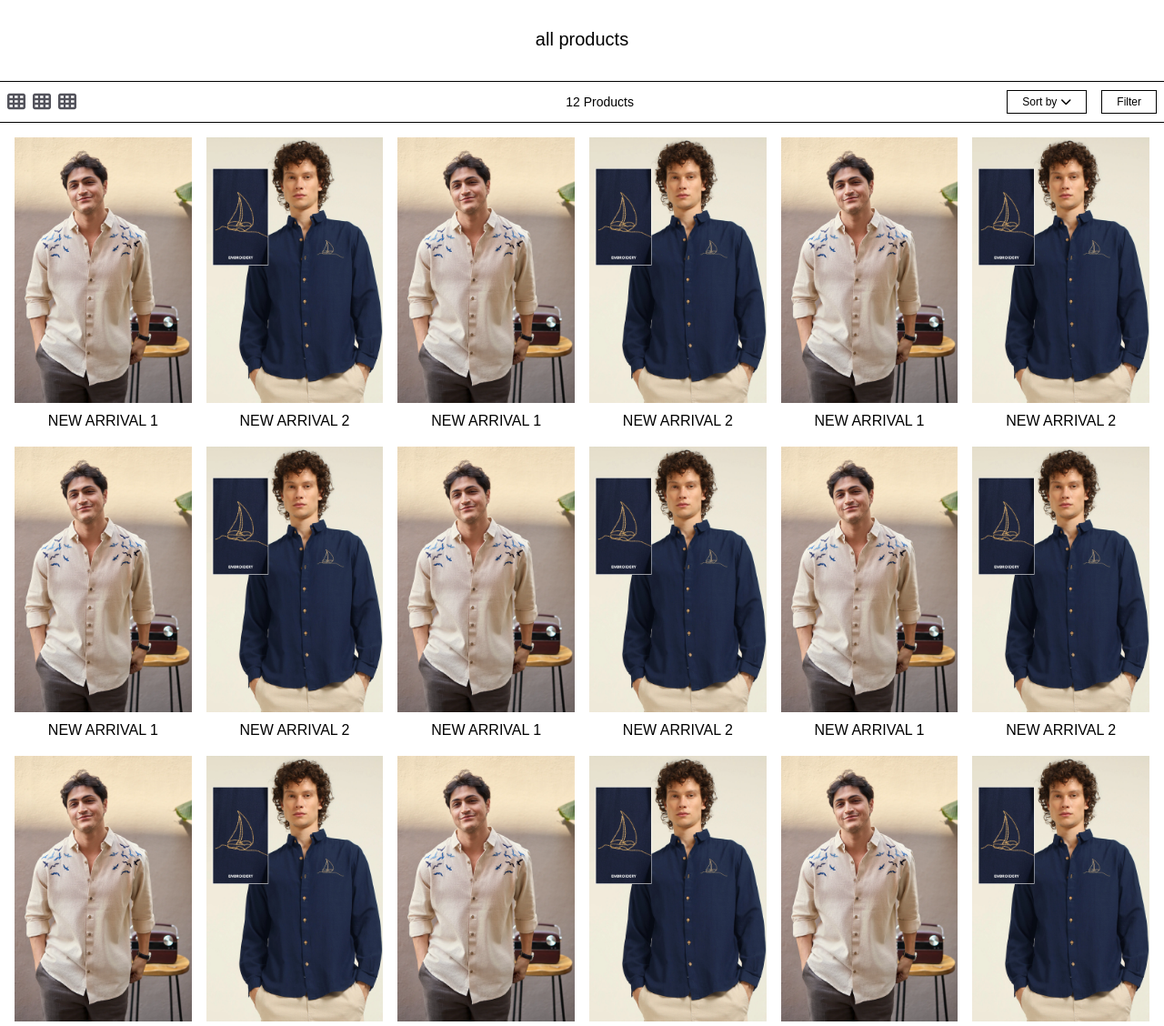
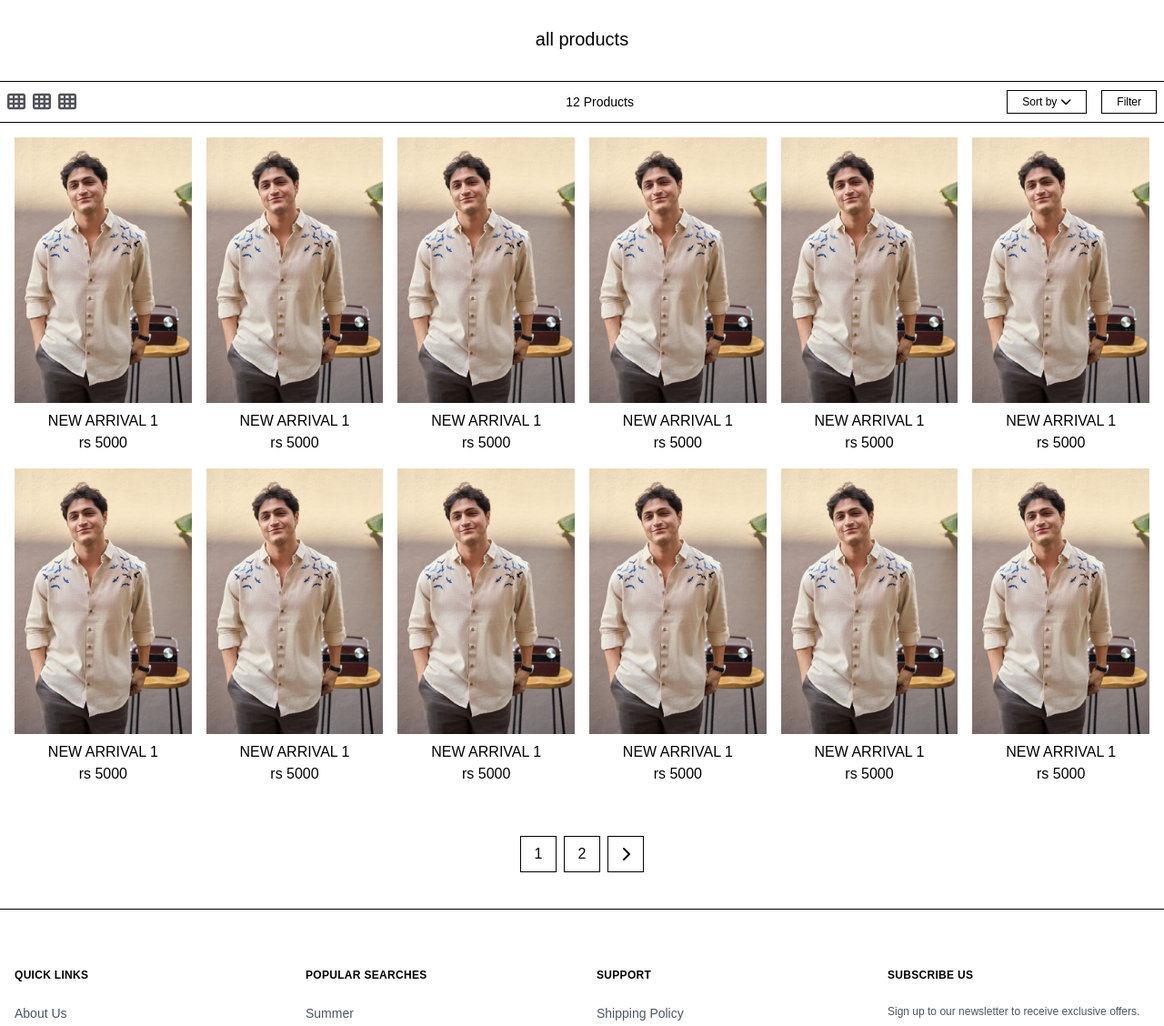
Before and after one commit to bhupendrasapkota/nepwear, a plain HTML site: page Products/products.html in a window 1280 px wide. Shown: the part 99-1227 px from the top of the page at 91% size. Drawn offline with nearby package versions, Linux system fonts and the light colour scheme; a web font is replaced by a local one.

Commit message:
Updated Product pages

```diff
--- a/Products/products.html
+++ b/Products/products.html
@@ -16,7 +16,8 @@
       href="https://cdnjs.cloudflare.com/ajax/libs/font-awesome/6.7.2/css/all.min.css"
       integrity="sha512-Evv84Mr4kqVGRNSgIGL/F/aIDqQb7xQ2vcrdIwxfjThSH8CSR7PBEakCr51Ck+w+/U6swU2Im1vVX0SVk9ABhg=="
       crossorigin="anonymous"
-      referrerpolicy="no-referrer" />
+      referrerpolicy="no-referrer"
+    />
     <script>
       tailwind.config = {
         theme: {
@@ -37,14 +38,16 @@
   <body>
     <!-- Header -->
     <header
-      class="fixed left-0 right-0 top-0 bg-transparent z-50 lg:px-10 font-aquire">
+      class="fixed left-0 right-0 top-0 bg-transparent z-50 lg:px-10 font-aquire"
+    >
       <!-- Navigation -->
       <nav class="container mx-auto flex items-center justify-between p-4">
         <!-- hamburger menu -->
         <div class="md:hidden flex items-center">
           <button
             class="md:hidden text-black text-base hover:text-primary focus:outline-none"
-            aria-label="Toggle Menu">
+            aria-label="Toggle Menu"
+          >
             <i class="fa fa-bars"></i>
           </button>
         </div>
@@ -54,7 +57,8 @@
             <img
               src="../Home/assets/logo.png"
               alt="Nepwears Logo"
-              class="lg:h-20 h-14" />
+              class="lg:h-20 h-14"
+            />
           </div>
         </a>
         <!-- navigation links -->
@@ -98,28 +102,33 @@
       <section class="font-aquire w-full pt-24 lg:pt-32 bg-white z-40">
         <!-- Products Header (normal flow) -->
         <div
-          class="container mx-auto px-4 mb-8 flex items-center justify-center">
+          class="container mx-auto px-4 mb-8 flex items-center justify-center"
+        >
           <h2 class="text-xl">all products</h2>
         </div>
 
         <!-- Products Grid (sticky) -->
         <div
-          class="sticky top-24 md:top-24 lg:top-28 bg-white z-40 border-t border-b border-black px-2 py-2 flex justify-between items-center">
+          class="sticky top-24 md:top-24 lg:top-28 bg-white z-40 border-t border-b border-black px-2 py-2 flex justify-between items-center"
+        >
           <!-- Icons -->
           <div class="hidden md:flex lg:flex space-x-2">
             <a
               href="#"
-              class="text-xl text-zinc-600 hover:text-black transition">
+              class="text-xl text-zinc-600 hover:text-black transition"
+            >
               <i class="fa-solid fa-table-cells"></i>
             </a>
             <a
               href="#"
-              class="text-xl text-zinc-600 hover:text-black transition">
+              class="text-xl text-zinc-600 hover:text-black transition"
+            >
               <i class="fa-solid fa-table-cells"></i>
             </a>
             <a
               href="#"
-              class="text-xl text-zinc-600 hover:text-black transition">
+              class="text-xl text-zinc-600 hover:text-black transition"
+            >
               <i class="fa-solid fa-table-cells"></i>
             </a>
           </div>
@@ -130,12 +139,14 @@
           <!-- Sort & Filter Buttons -->
           <div class="flex items-center gap-x-2 lg:gap-x-4">
             <button
-              class="text-xs border border-black px-4 py-1 hover:bg-secondary transition inline-flex items-center gap-1">
+              class="text-xs border border-black px-4 py-1 hover:bg-secondary transition inline-flex items-center gap-1"
+            >
               Sort by
               <i class="fa fa-chevron-down text-xs"></i>
             </button>
             <button
-              class="text-xs border border-black px-4 py-1 hover:bg-secondary transition">
+              class="text-xs border border-black px-4 py-1 hover:bg-secondary transition"
+            >
               Filter
             </button>
           </div>
@@ -143,217 +154,247 @@
 
         <!-- Your Products Grid or List -->
         <div class="grid grid-cols-1 md:grid-cols-3 lg:grid-cols-6 gap-4 p-4">
-          <!-- Product Card 1 -->
-          <div class="flex flex-col items-center">
-            <div
-              class="w-full flex items-center justify-center overflow-hidden mb-2">
+          <div class="flex flex-col items-center group">
+            <!-- Image Container -->
+            <div class="w-full overflow-hidden mb-2 relative">
               <img
                 src="../Home/assets/image1.webp"
                 alt="New Arrival 1"
-                class="w-full h-auto transition-transform duration-[2000ms] ease-in-out hover:scale-105" />
-            </div>
-            <h3 class="text-base uppercase">new arrival 1</h3>
-          </div>
-          <!-- Product Card 2 -->
-          <div class="flex flex-col items-center">
-            <div
-              class="w-full flex items-center justify-center overflow-hidden mb-2">
+                class="w-full h-auto transition-all duration-700 ease-in-out group-hover:scale-110 group-hover:opacity-0"
+              />
+
               <img
                 src="../Home/assets/image2.jpg"
-                alt="New Arrival 2"
-                class="w-full h-auto transition-transform duration-[2000ms] ease-in-out hover:scale-105" />
+                alt="New Arrival Hover"
+                class="absolute top-0 left-0 w-full h-auto opacity-0 transition-all duration-700 ease-in-out group-hover:opacity-100 group-hover:scale-105"
+              />
             </div>
-            <h3 class="text-base uppercase">new arrival 2</h3>
+
+            <!-- Product Info -->
+            <h3 class="text-base uppercase">new arrival 1</h3>
+            <span>rs 5000</span>
           </div>
-          <div class="flex flex-col items-center">
-            <div
-              class="w-full flex items-center justify-center overflow-hidden mb-2">
+          <div class="flex flex-col items-center group">
+            <!-- Image Container -->
+            <div class="w-full overflow-hidden mb-2 relative">
               <img
                 src="../Home/assets/image1.webp"
                 alt="New Arrival 1"
-                class="w-full h-auto transition-transform duration-[2000ms] ease-in-out hover:scale-105" />
-            </div>
-            <h3 class="text-base uppercase">new arrival 1</h3>
-          </div>
-          <!-- Product Card 2 -->
-          <div class="flex flex-col items-center">
-            <div
-              class="w-full flex items-center justify-center overflow-hidden mb-2">
+                class="w-full h-auto transition-all duration-700 ease-in-out group-hover:scale-110 group-hover:opacity-0"
+              />
+
               <img
                 src="../Home/assets/image2.jpg"
-                alt="New Arrival 2"
-                class="w-full h-auto transition-transform duration-[2000ms] ease-in-out hover:scale-105" />
+                alt="New Arrival Hover"
+                class="absolute top-0 left-0 w-full h-auto opacity-0 transition-all duration-700 ease-in-out group-hover:opacity-100 group-hover:scale-105"
+              />
             </div>
-            <h3 class="text-base uppercase">new arrival 2</h3>
+
+            <!-- Product Info -->
+            <h3 class="text-base uppercase">new arrival 1</h3>
+            <span>rs 5000</span>
           </div>
-          <div class="flex flex-col items-center">
-            <div
-              class="w-full flex items-center justify-center overflow-hidden mb-2">
+          <div class="flex flex-col items-center group">
+            <!-- Image Container -->
+            <div class="w-full overflow-hidden mb-2 relative">
               <img
                 src="../Home/assets/image1.webp"
                 alt="New Arrival 1"
-                class="w-full h-auto transition-transform duration-[2000ms] ease-in-out hover:scale-105" />
-            </div>
-            <h3 class="text-base uppercase">new arrival 1</h3>
-          </div>
-          <!-- Product Card 2 -->
-          <div class="flex flex-col items-center">
-            <div
-              class="w-full flex items-center justify-center overflow-hidden mb-2">
+                class="w-full h-auto transition-all duration-700 ease-in-out group-hover:scale-110 group-hover:opacity-0"
+              />
+
               <img
                 src="../Home/assets/image2.jpg"
-                alt="New Arrival 2"
-                class="w-full h-auto transition-transform duration-[2000ms] ease-in-out hover:scale-105" />
+                alt="New Arrival Hover"
+                class="absolute top-0 left-0 w-full h-auto opacity-0 transition-all duration-700 ease-in-out group-hover:opacity-100 group-hover:scale-105"
+              />
             </div>
-            <h3 class="text-base uppercase">new arrival 2</h3>
+
+            <!-- Product Info -->
+            <h3 class="text-base uppercase">new arrival 1</h3>
+            <span>rs 5000</span>
           </div>
-          <div class="flex flex-col items-center">
-            <div
-              class="w-full flex items-center justify-center overflow-hidden mb-2">
+          <div class="flex flex-col items-center group">
+            <!-- Image Container -->
+            <div class="w-full overflow-hidden mb-2 relative">
               <img
                 src="../Home/assets/image1.webp"
                 alt="New Arrival 1"
-                class="w-full h-auto transition-transform duration-[2000ms] ease-in-out hover:scale-105" />
-            </div>
-            <h3 class="text-base uppercase">new arrival 1</h3>
-          </div>
-          <!-- Product Card 2 -->
-          <div class="flex flex-col items-center">
-            <div
-              class="w-full flex items-center justify-center overflow-hidden mb-2">
+                class="w-full h-auto transition-all duration-700 ease-in-out group-hover:scale-110 group-hover:opacity-0"
+              />
+
               <img
                 src="../Home/assets/image2.jpg"
-                alt="New Arrival 2"
-                class="w-full h-auto transition-transform duration-[2000ms] ease-in-out hover:scale-105" />
+                alt="New Arrival Hover"
+                class="absolute top-0 left-0 w-full h-auto opacity-0 transition-all duration-700 ease-in-out group-hover:opacity-100 group-hover:scale-105"
+              />
             </div>
-            <h3 class="text-base uppercase">new arrival 2</h3>
+
+            <!-- Product Info -->
+            <h3 class="text-base uppercase">new arrival 1</h3>
+            <span>rs 5000</span>
           </div>
-          <div class="flex flex-col items-center">
-            <div
-              class="w-full flex items-center justify-center overflow-hidden mb-2">
+          <div class="flex flex-col items-center group">
+            <!-- Image Container -->
+            <div class="w-full overflow-hidden mb-2 relative">
               <img
                 src="../Home/assets/image1.webp"
                 alt="New Arrival 1"
-                class="w-full h-auto transition-transform duration-[2000ms] ease-in-out hover:scale-105" />
-            </div>
-            <h3 class="text-base uppercase">new arrival 1</h3>
-          </div>
-          <!-- Product Card 2 -->
-          <div class="flex flex-col items-center">
-            <div
-              class="w-full flex items-center justify-center overflow-hidden mb-2">
+                class="w-full h-auto transition-all duration-700 ease-in-out group-hover:scale-110 group-hover:opacity-0"
+              />
+
               <img
                 src="../Home/assets/image2.jpg"
-                alt="New Arrival 2"
-                class="w-full h-auto transition-transform duration-[2000ms] ease-in-out hover:scale-105" />
+                alt="New Arrival Hover"
+                class="absolute top-0 left-0 w-full h-auto opacity-0 transition-all duration-700 ease-in-out group-hover:opacity-100 group-hover:scale-105"
+              />
             </div>
-            <h3 class="text-base uppercase">new arrival 2</h3>
+
+            <!-- Product Info -->
+            <h3 class="text-base uppercase">new arrival 1</h3>
+            <span>rs 5000</span>
           </div>
-          <div class="flex flex-col items-center">
-            <div
-              class="w-full flex items-center justify-center overflow-hidden mb-2">
+          <div class="flex flex-col items-center group">
+            <!-- Image Container -->
+            <div class="w-full overflow-hidden mb-2 relative">
               <img
                 src="../Home/assets/image1.webp"
                 alt="New Arrival 1"
-                class="w-full h-auto transition-transform duration-[2000ms] ease-in-out hover:scale-105" />
-            </div>
-            <h3 class="text-base uppercase">new arrival 1</h3>
-          </div>
-          <!-- Product Card 2 -->
-          <div class="flex flex-col items-center">
-            <div
-              class="w-full flex items-center justify-center overflow-hidden mb-2">
+                class="w-full h-auto transition-all duration-700 ease-in-out group-hover:scale-110 group-hover:opacity-0"
+              />
+
               <img
                 src="../Home/assets/image2.jpg"
-                alt="New Arrival 2"
-                class="w-full h-auto transition-transform duration-[2000ms] ease-in-out hover:scale-105" />
+                alt="New Arrival Hover"
+                class="absolute top-0 left-0 w-full h-auto opacity-0 transition-all duration-700 ease-in-out group-hover:opacity-100 group-hover:scale-105"
+              />
             </div>
-            <h3 class="text-base uppercase">new arrival 2</h3>
+
+            <!-- Product Info -->
+            <h3 class="text-base uppercase">new arrival 1</h3>
+            <span>rs 5000</span>
           </div>
-          <div class="flex flex-col items-center">
-            <div
-              class="w-full flex items-center justify-center overflow-hidden mb-2">
+          <div class="flex flex-col items-center group">
+            <!-- Image Container -->
+            <div class="w-full overflow-hidden mb-2 relative">
               <img
                 src="../Home/assets/image1.webp"
                 alt="New Arrival 1"
-                class="w-full h-auto transition-transform duration-[2000ms] ease-in-out hover:scale-105" />
-            </div>
-            <h3 class="text-base uppercase">new arrival 1</h3>
-          </div>
-          <!-- Product Card 2 -->
-          <div class="flex flex-col items-center">
-            <div
-              class="w-full flex items-center justify-center overflow-hidden mb-2">
+                class="w-full h-auto transition-all duration-700 ease-in-out group-hover:scale-110 group-hover:opacity-0"
+              />
+
               <img
                 src="../Home/assets/image2.jpg"
-                alt="New Arrival 2"
-                class="w-full h-auto transition-transform duration-[2000ms] ease-in-out hover:scale-105" />
+                alt="New Arrival Hover"
+                class="absolute top-0 left-0 w-full h-auto opacity-0 transition-all duration-700 ease-in-out group-hover:opacity-100 group-hover:scale-105"
+              />
             </div>
-            <h3 class="text-base uppercase">new arrival 2</h3>
+
+            <!-- Product Info -->
+            <h3 class="text-base uppercase">new arrival 1</h3>
+            <span>rs 5000</span>
           </div>
-          <div class="flex flex-col items-center">
-            <div
-              class="w-full flex items-center justify-center overflow-hidden mb-2">
+          <div class="flex flex-col items-center group">
+            <!-- Image Container -->
+            <div class="w-full overflow-hidden mb-2 relative">
               <img
                 src="../Home/assets/image1.webp"
                 alt="New Arrival 1"
-                class="w-full h-auto transition-transform duration-[2000ms] ease-in-out hover:scale-105" />
-            </div>
-            <h3 class="text-base uppercase">new arrival 1</h3>
-          </div>
-          <!-- Product Card 2 -->
-          <div class="flex flex-col items-center">
-            <div
-              class="w-full flex items-center justify-center overflow-hidden mb-2">
+                class="w-full h-auto transition-all duration-700 ease-in-out group-hover:scale-110 group-hover:opacity-0"
+              />
+
               <img
                 src="../Home/assets/image2.jpg"
-                alt="New Arrival 2"
-                class="w-full h-auto transition-transform duration-[2000ms] ease-in-out hover:scale-105" />
+                alt="New Arrival Hover"
+                class="absolute top-0 left-0 w-full h-auto opacity-0 transition-all duration-700 ease-in-out group-hover:opacity-100 group-hover:scale-105"
+              />
             </div>
-            <h3 class="text-base uppercase">new arrival 2</h3>
+
+            <!-- Product Info -->
+            <h3 class="text-base uppercase">new arrival 1</h3>
+            <span>rs 5000</span>
           </div>
-          <div class="flex flex-col items-center">
-            <div
-              class="w-full flex items-center justify-center overflow-hidden mb-2">
+          <div class="flex flex-col items-center group">
+            <!-- Image Container -->
+            <div class="w-full overflow-hidden mb-2 relative">
               <img
                 src="../Home/assets/image1.webp"
                 alt="New Arrival 1"
-                class="w-full h-auto transition-transform duration-[2000ms] ease-in-out hover:scale-105" />
-            </div>
-            <h3 class="text-base uppercase">new arrival 1</h3>
-          </div>
-          <!-- Product Card 2 -->
-          <div class="flex flex-col items-center">
-            <div
-              class="w-full flex items-center justify-center overflow-hidden mb-2">
+                class="w-full h-auto transition-all duration-700 ease-in-out group-hover:scale-110 group-hover:opacity-0"
+              />
+
               <img
                 src="../Home/assets/image2.jpg"
-                alt="New Arrival 2"
-                class="w-full h-auto transition-transform duration-[2000ms] ease-in-out hover:scale-105" />
+                alt="New Arrival Hover"
+                class="absolute top-0 left-0 w-full h-auto opacity-0 transition-all duration-700 ease-in-out group-hover:opacity-100 group-hover:scale-105"
+              />
             </div>
-            <h3 class="text-base uppercase">new arrival 2</h3>
+
+            <!-- Product Info -->
+            <h3 class="text-base uppercase">new arrival 1</h3>
+            <span>rs 5000</span>
           </div>
-          <div class="flex flex-col items-center">
-            <div
-              class="w-full flex items-center justify-center overflow-hidden mb-2">
+          <div class="flex flex-col items-center group">
+            <!-- Image Container -->
+            <div class="w-full overflow-hidden mb-2 relative">
               <img
                 src="../Home/assets/image1.webp"
                 alt="New Arrival 1"
-                class="w-full h-auto transition-transform duration-[2000ms] ease-in-out hover:scale-105" />
-            </div>
-            <h3 class="text-base uppercase">new arrival 1</h3>
-          </div>
-          <!-- Product Card 2 -->
-          <div class="flex flex-col items-center">
-            <div
-              class="w-full flex items-center justify-center overflow-hidden mb-2">
+                class="w-full h-auto transition-all duration-700 ease-in-out group-hover:scale-110 group-hover:opacity-0"
+              />
+
               <img
                 src="../Home/assets/image2.jpg"
-                alt="New Arrival 2"
-                class="w-full h-auto transition-transform duration-[2000ms] ease-in-out hover:scale-105" />
+                alt="New Arrival Hover"
+                class="absolute top-0 left-0 w-full h-auto opacity-0 transition-all duration-700 ease-in-out group-hover:opacity-100 group-hover:scale-105"
+              />
             </div>
-            <h3 class="text-base uppercase">new arrival 2</h3>
+
+            <!-- Product Info -->
+            <h3 class="text-base uppercase">new arrival 1</h3>
+            <span>rs 5000</span>
           </div>
+          <div class="flex flex-col items-center group">
+            <!-- Image Container -->
+            <div class="w-full overflow-hidden mb-2 relative">
+              <img
+                src="../Home/assets/image1.webp"
+                alt="New Arrival 1"
+                class="w-full h-auto transition-all duration-700 ease-in-out group-hover:scale-110 group-hover:opacity-0"
+              />
+
+              <img
+                src="../Home/assets/image2.jpg"
+                alt="New Arrival Hover"
+                class="absolute top-0 left-0 w-full h-auto opacity-0 transition-all duration-700 ease-in-out group-hover:opacity-100 group-hover:scale-105"
+              />
+            </div>
+
+            <!-- Product Info -->
+            <h3 class="text-base uppercase">new arrival 1</h3>
+            <span>rs 5000</span>
+          </div>
+          <div class="flex flex-col items-center group">
+            <!-- Image Container -->
+            <div class="w-full overflow-hidden mb-2 relative">
+              <img
+                src="../Home/assets/image1.webp"
+                alt="New Arrival 1"
+                class="w-full h-auto transition-all duration-700 ease-in-out group-hover:scale-110 group-hover:opacity-0"
+              />
+
+              <img
+                src="../Home/assets/image2.jpg"
+                alt="New Arrival Hover"
+                class="absolute top-0 left-0 w-full h-auto opacity-0 transition-all duration-700 ease-in-out group-hover:opacity-100 group-hover:scale-105"
+              />
+            </div>
+
+            <!-- Product Info -->
+            <h3 class="text-base uppercase">new arrival 1</h3>
+            <span>rs 5000</span>
+          </div>
+
         </div>
 
         <!-- Pagination -->
@@ -361,7 +402,8 @@
           <nav class="flex justify-center m-10">
             <ul class="flex space-x-2 flex">
               <li
-                class="w-10 h-10 border border-black hover:bg-secondary transition">
+                class="w-10 h-10 border border-black hover:bg-secondary transition"
+              >
                 <a
                   href="#"
                   class="text-black flex justify-center items-center w-full h-full hover:text-black transition duration-300"
@@ -369,7 +411,8 @@
                 >
               </li>
               <li
-                class="w-10 h-10 border border-black hover:bg-secondary transition">
+                class="w-10 h-10 border border-black hover:bg-secondary transition"
+              >
                 <a
                   href="#"
                   class="text-black flex justify-center items-center w-full h-full hover:text-black transition duration-300"
@@ -377,10 +420,12 @@
                 >
               </li>
               <li
-                class="w-10 h-10 border border-black hover:bg-secondary transition">
+                class="w-10 h-10 border border-black hover:bg-secondary transition"
+              >
                 <a
                   href="#"
-                  class="text-black flex justify-center items-center w-full h-full hover:text-black transition duration-300">
+                  class="text-black flex justify-center items-center w-full h-full hover:text-black transition duration-300"
+                >
                   <i class="fa fa-chevron-right"></i>
                 </a>
               </li>
@@ -533,10 +578,12 @@
                   type="email"
                   placeholder="E-mail"
                   class="flex-1 px-4 py-3 border border-gray-300 focus:outline-none focus:border-black transition duration-300 text-sm md:px-2 md:py-2 md:text-xs"
-                  required />
+                  required
+                />
                 <button
                   type="submit"
-                  class="bg-black text-white px-6 py-3 hover:bg-gray-800 transition duration-300 uppercase text-sm font-medium md:px-3 md:py-2 md:text-xs">
+                  class="bg-black text-white px-6 py-3 hover:bg-gray-800 transition duration-300 uppercase text-sm font-medium md:px-3 md:py-2 md:text-xs"
+                >
                   Subscribe
                 </button>
               </div>
@@ -544,12 +591,14 @@
             <div class="flex gap-4">
               <a
                 href="#"
-                class="text-gray-600 hover:text-black transition duration-300">
+                class="text-gray-600 hover:text-black transition duration-300"
+              >
                 <i class="fab fa-facebook-f text-lg"></i>
               </a>
               <a
                 href="#"
-                class="text-gray-600 hover:text-black transition duration-300">
+                class="text-gray-600 hover:text-black transition duration-300"
+              >
                 <i class="fab fa-instagram text-lg"></i>
               </a>
             </div>
@@ -562,5 +611,6 @@
         </div>
       </div>
     </footer>
-  </body>
+
+  </body>
 </html>
```
Also changed, not shown: Product-detail/ProductDetail.html (+55 -57 lines).
